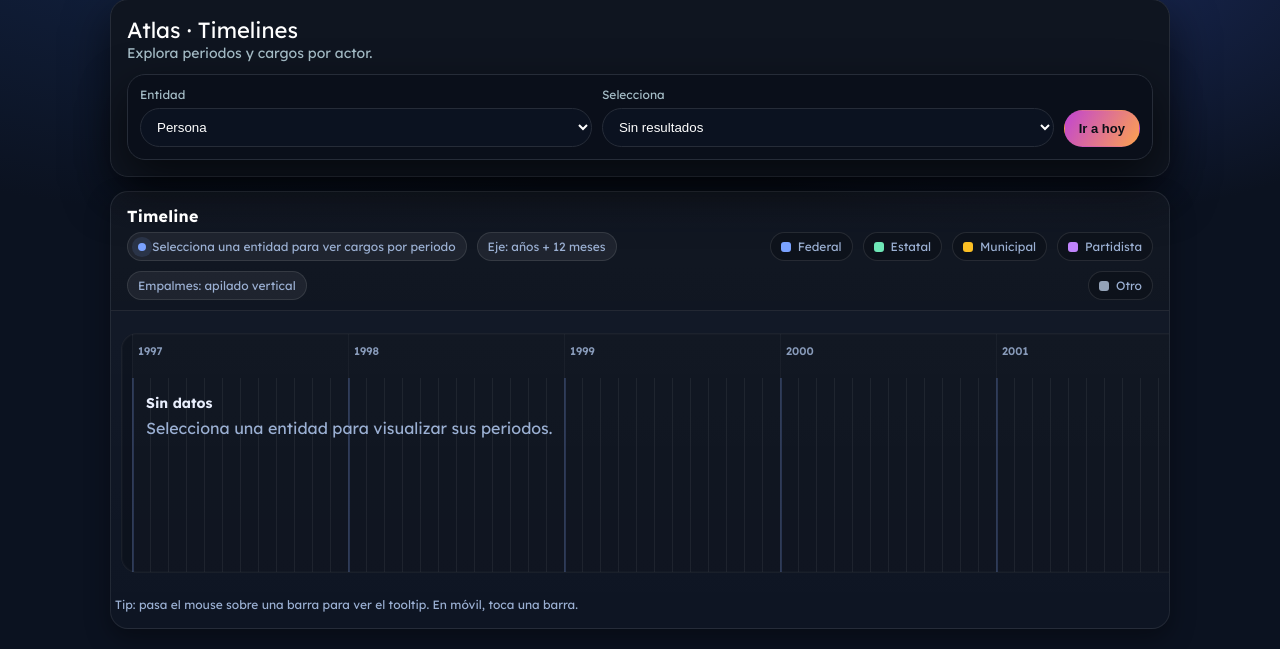
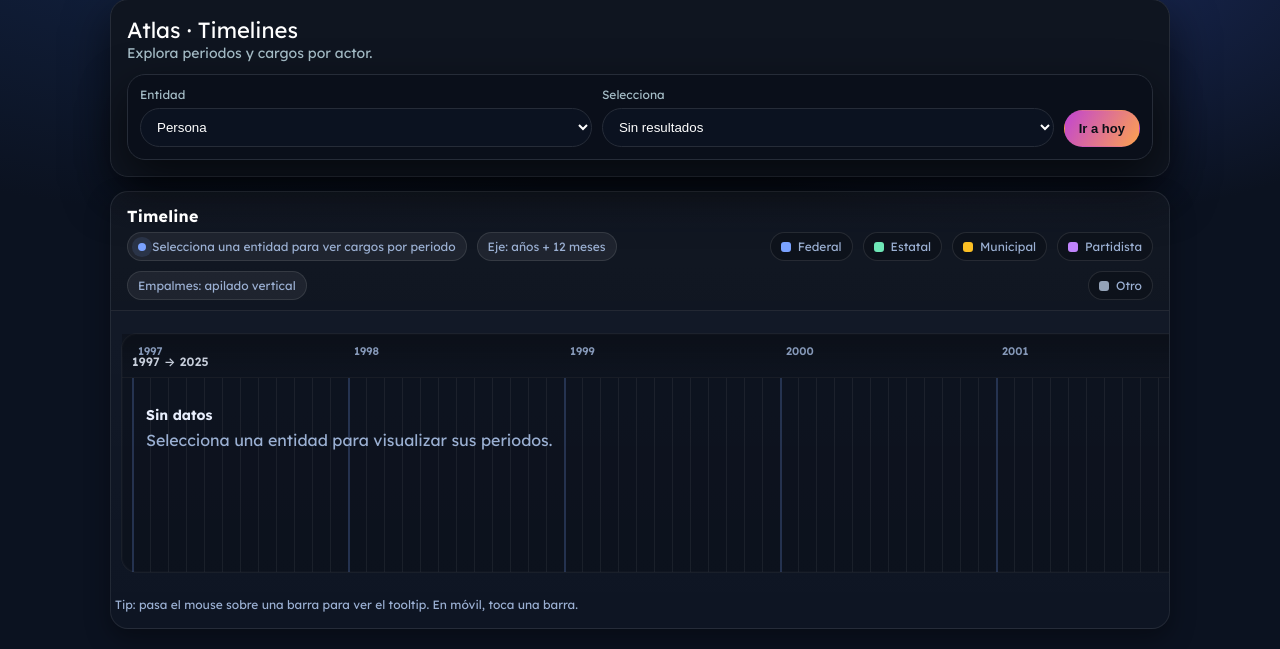
Before and after one commit to gamolo79/atlas-horizonte, a Django app: page /apps/atlas/timelines/ in a window 1280 px wide. Shown: the part 144-793 px from the top of the page. Run offline with Django 5.2, Linux system fonts and the light colour scheme; data that the repository does not hold is empty; parts of the project's set-up code (start-up, migrations or seed data) failed here and were passed over.

Commit message:
Cambios a timeline
Cambios a Timeline

```diff
--- a/redpolitica/templates/redpolitica/atlas_timelines.html
+++ b/redpolitica/templates/redpolitica/atlas_timelines.html
@@ -188,16 +188,28 @@
       canvas.style.width = `${w}px`;
     }
 
+    const MONTH_PX = 18;
+    const LANE_BAR_H = 28;
+    const STACK_GAP = 6;
+
     function buildGrid(startYear, endYear) {
       grid.innerHTML = "";
       setCanvasWidth(startYear, endYear);
 
-      // We need to render the background years and lines
-      const monthPx = getMonthWidth();
+      // Year header (visual)
+      const yearRow = document.createElement("div");
+      yearRow.className = "timeline-year-row";
+      yearRow.style.left = "0";
+      yearRow.style.right = "0";
+      yearRow.style.position = "absolute";
+      yearRow.style.top = "0";
+      yearRow.innerHTML = `<span>${startYear} → ${endYear}</span>`;
+      grid.appendChild(yearRow);
+
       const totalM = totalMonths(startYear, endYear);
 
       for (let i = 0; i <= totalM; i++) {
-        const x = 10 + i * monthPx;
+        const x = 10 + i * MONTH_PX;
         const isYear = (i % 12 === 0);
 
         const line = document.createElement("div");
@@ -209,22 +221,13 @@
       // Render Year Labels
       for (let y = startYear; y <= endYear; y++) {
         const i = (y - startYear) * 12;
-        const x = 10 + i * monthPx;
+        const x = 10 + i * MONTH_PX;
 
         const lab = document.createElement("div");
         lab.className = "timeline-year-label";
         lab.style.left = `${x + 6}px`;
         lab.textContent = String(y);
         grid.appendChild(lab);
-
-        // Render Year Background Row (optional style choice, keeping distinct)
-        if (y < endYear) {
-          const yearBg = document.createElement("div");
-          yearBg.className = "timeline-year-bg";
-          yearBg.style.left = `${x}px`;
-          yearBg.style.width = `${12 * monthPx}px`;
-          grid.appendChild(yearBg);
-        }
       }
     }
 
@@ -233,6 +236,7 @@
         .map((it) => {
           const s = parseDate(it.inicio);
           const e = parseDate(it.fin);
+          // inclusive end month: ensure at least 1 month width
           const start = monthIndex(s, startYear);
           const end = monthIndex(e, startYear);
           return { ...it, _start: start, _end: end };
@@ -285,20 +289,23 @@
       lane.appendChild(barsWrap);
 
       const { segs, rowCount } = stackOverlaps(items, startYear);
-      barsWrap.style.setProperty("--bar-rows", rowCount || 1);
 
-      const monthPx = getMonthWidth();
+      const neededH = Math.max(90, rowCount * (LANE_BAR_H + STACK_GAP) + 10);
+      barsWrap.style.minHeight = `${neededH}px`;
+
       for (const it of segs) {
-        const startX = 10 + it._start * monthPx;
-        const endX = 10 + (it._end + 1) * monthPx;
-        const w = Math.max(monthPx, endX - startX - 2);
+        const startX = 10 + it._start * MONTH_PX;
+        const endX = 10 + (it._end + 1) * MONTH_PX;
+        const w = Math.max(MONTH_PX, endX - startX - 2);
+
+        const y = 6 + it._row * (LANE_BAR_H + STACK_GAP);
 
         const bar = document.createElement("div");
         bar.className = "timeline-bar";
         bar.style.left = `${startX}px`;
+        bar.style.top = `${y}px`;
         bar.style.width = `${w}px`;
         bar.style.background = levelColor[it.nivel] || levelColor.otro;
-        bar.style.setProperty("--row-index", it._row);
 
         const main = mode === "persona" ? `${it.label}` : `${it.persona}`;
         const sub = mode === "persona" ? `${it.institucion}` : `${it.label} · ${it.persona}`;
--- a/static/css/atlas-design-system.css
+++ b/static/css/atlas-design-system.css
@@ -429,8 +429,7 @@ header {
 }
 
 .timeline-scroller {
-  overflow-x: auto;
-  overflow-y: hidden;
+  overflow: auto;
   padding: 10px 10px 14px;
   scroll-behavior: smooth;
   -webkit-overflow-scrolling: touch;
@@ -442,19 +441,14 @@ header {
   background: rgba(0, 0, 0, 0.18);
   border: 1px solid rgba(255, 255, 255, 0.06);
   min-height: 240px;
-  /* min-width and width set by JS */
+  /* width set by JS */
   box-shadow: inset 0 0 0 1px rgba(255, 255, 255, 0.02);
-  --month-width: 18px;
-  --bar-height: 28px;
-  --row-gap: 6px;
-  --bar-offset: 6px;
 }
 
 .timeline-grid {
   position: absolute;
   inset: 0;
   pointer-events: none;
-  z-index: 0;
 }
 
 .timeline-year-row {
@@ -519,11 +513,8 @@ header {
 
 .timeline-rows {
   position: relative;
-  z-index: 10;
-  padding-top: 40px;
+  padding-top: 52px;
   padding-bottom: 16px;
-  pointer-events: none;
-  /* Let clicks pass through empty spaces to grid if needed, though grid is none too */
 }
 
 .timeline-lane {
```
Also changed, not shown: other parts of static/css/atlas-design-system.css (+10 -23 lines).
